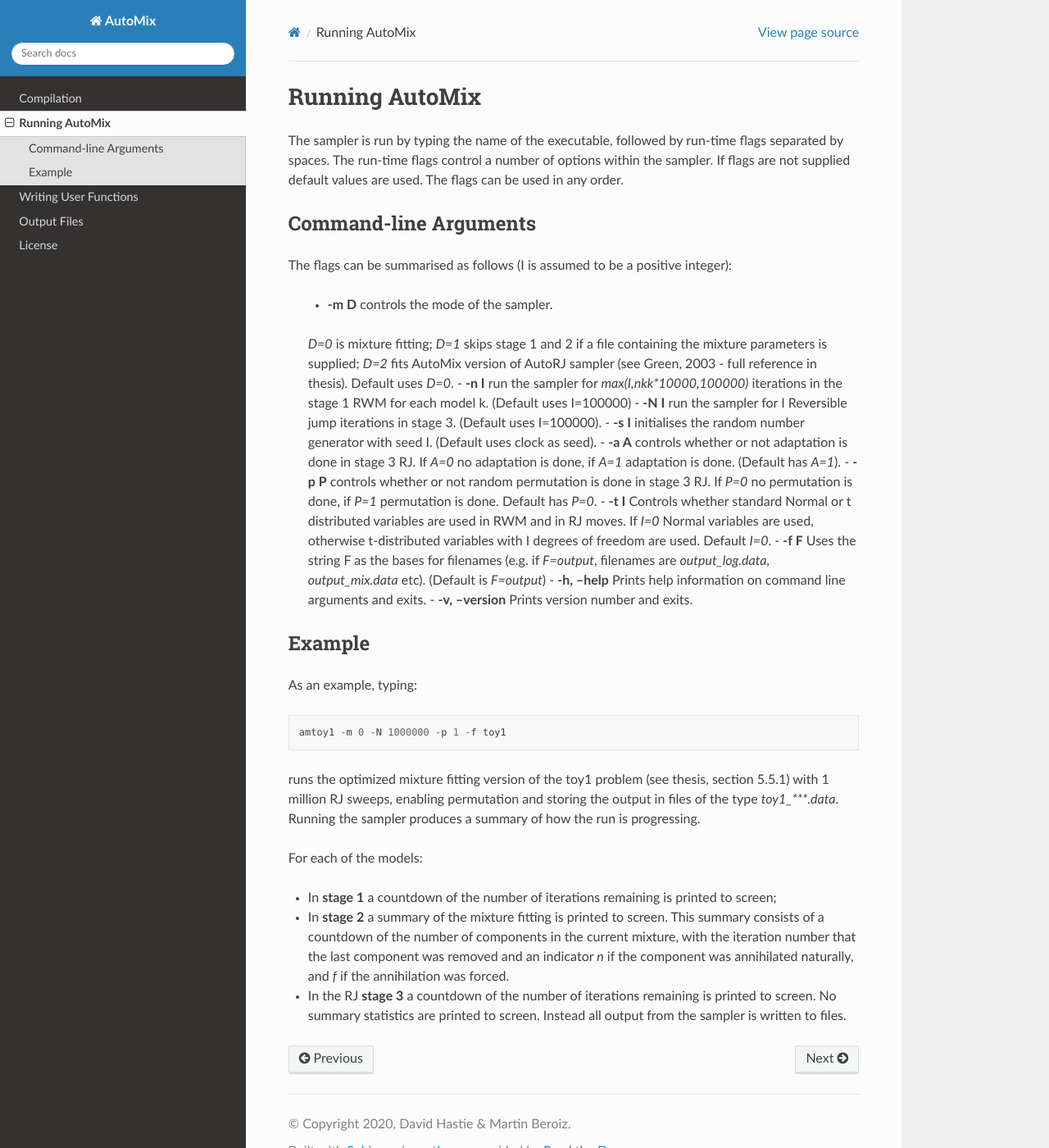
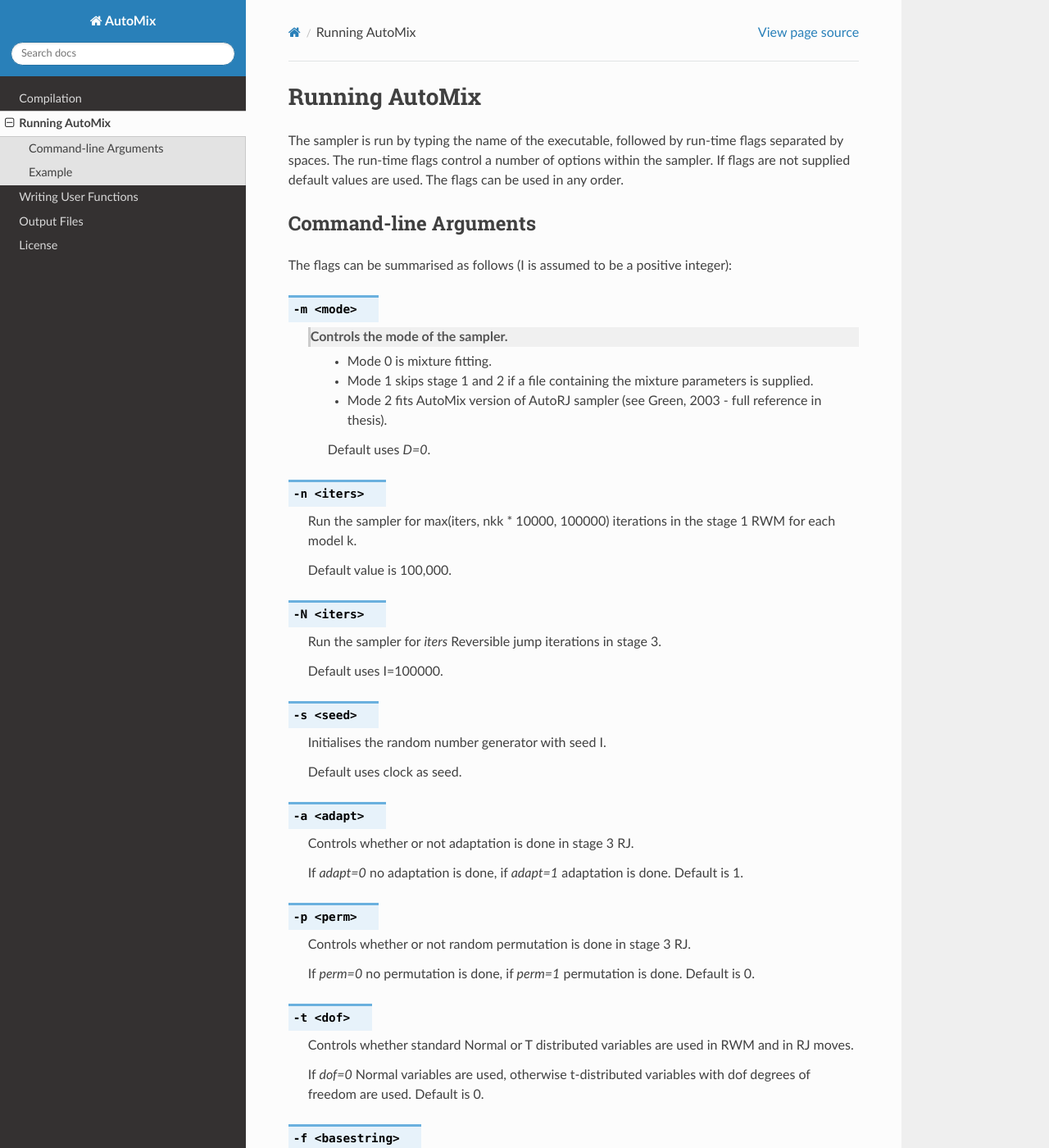
Before and after one commit to quatrope/AutoMix, a Sphinx documentation site: the page built from docs/running.rst, in a window 1280 px wide and 1400 px high. Shown: the whole window at 82% size. Built offline with Sphinx 7.4.7 and the Read the Docs theme 2.0.0, drawn with Linux system fonts in a browser that asks for light colours; the version number could not be read and is left out; some of the changed text lies outside the part shown.

Commit message:
Documentation

```diff
--- a/docs/compilation.rst
+++ b/docs/compilation.rst
@@ -3,7 +3,7 @@
 Compilation
 -----------
 
-To compile the AutoMix sampler for the examples included within the AutoMix package, the user should edit the `Makefile` (supplied) so that the appropriate C compiler is used. Other aspects of the Makefile may be edited if required (for example the compile flags, or libraries)
+To compile the AutoMix sampler for the examples included within the AutoMix package, the user should edit the `Makefile` (supplied) if required (for example the compile flags, or libraries)
 
 Optimized Compilation
 ^^^^^^^^^^^^^^^^^^^^^
--- a/docs/conf.py
+++ b/docs/conf.py
@@ -23,9 +23,9 @@
 author = 'David Hastie & Martin Beroiz'
 
 # Get the version from .c file
-with open(os.path.join('..', 'main.c'), 'r') as f:
+with open(os.path.join('..', 'automix.h'), 'r') as f:
     for line in f:
-        if line.startswith('#define VERSION'):
+        if line.startswith('#define AUTOMIX_VERSION'):
             _, _, __version__ = line.replace('"', '').split()
             break
 
--- a/docs/index.rst
+++ b/docs/index.rst
@@ -10,7 +10,7 @@
 
 The AutoMix package is a C program for Unix-like systems, implementing the automatic reversible jump MCMC sampler of the same name described in Chapters 4, 5, and 6 of David Hastie's Ph.D. thesis included in `docs/thesis`.
 
-.. note::
+.. warning::
 
     Potential users should carefully understand the limitations of using the AutoMix sampler.
     The reliability of results from this sampler depends on many factors, including the scaling of the parameters and the degree of multimodality of the within-model conditionals of the target distribution.
--- a/docs/running.rst
+++ b/docs/running.rst
@@ -13,20 +13,67 @@
 
 The flags can be summarised as follows (I is assumed to be a positive integer):
 
-  - **-m D** controls the mode of the sampler.
-  `D=0` is mixture fitting;
-  `D=1` skips stage 1 and 2 if a file containing the mixture parameters is supplied;
-  `D=2` fits AutoMix version of AutoRJ sampler (see Green, 2003 - full reference in thesis).
-  Default uses `D=0`.
-  - **-n I** run the sampler for `max(I,nkk*10000,100000)` iterations in the stage 1 RWM for each model k. (Default uses I=100000)
-  - **-N I** run the sampler for I Reversible jump iterations in stage 3. (Default uses I=100000).
-  - **-s I** initialises the random number generator with seed I. (Default uses clock as seed).
-  - **-a A** controls whether or not adaptation is done in stage 3 RJ. If `A=0` no adaptation is done, if `A=1` adaptation is done. (Default has `A=1`).
-  - **-p P** controls whether or not random permutation is done in stage 3 RJ. If `P=0` no permutation is done, if `P=1` permutation is done. Default has `P=0`.
-  - **-t I**      Controls whether standard Normal or t distributed variables are used in RWM and in RJ moves. If `I=0` Normal variables are used, otherwise t-distributed variables with I degrees of freedom are used. Default `I=0`.
-  - **-f F** Uses the string F as the bases for filenames (e.g. if `F=output`, filenames are `output_log.data`, `output_mix.data` etc). (Default is `F=output`)
-  - **-h, --help** Prints help information on command line arguments and exits.
-  - **-v, --version** Prints version number and exits.
+.. option:: -m <mode>
+
+   Controls the mode of the sampler.
+     - Mode 0 is mixture fitting.
+     - Mode 1 skips stage 1 and 2 if a file containing the mixture parameters is supplied.
+     - Mode 2 fits AutoMix version of AutoRJ sampler (see Green, 2003 - full reference in thesis).
+
+     Default uses `D=0`.
+
+.. option:: -n <iters>
+
+   Run the sampler for max(iters, nkk * 10000, 100000) iterations in the stage 1 RWM for each model k.
+
+   Default value is 100,000.
+
+.. option:: -N <iters>
+
+    Run the sampler for `iters` Reversible jump iterations in stage 3.
+
+    Default uses I=100000.
+
+.. option:: -s <seed>
+
+    Initialises the random number generator with seed I.
+
+    Default uses clock as seed.
+
+.. option:: -a <adapt>
+
+    Controls whether or not adaptation is done in stage 3 RJ.
+
+    If `adapt=0` no adaptation is done, if `adapt=1` adaptation is done.
+    Default is 1.
+
+.. option:: -p <perm>
+
+    Controls whether or not random permutation is done in stage 3 RJ.
+
+    If `perm=0` no permutation is done, if `perm=1` permutation is done.
+    Default is 0.
+
+.. option:: -t <dof>
+
+    Controls whether standard Normal or T distributed variables are used in RWM and in RJ moves.
+
+    If `dof=0` Normal variables are used, otherwise t-distributed variables with dof degrees of freedom are used.
+    Default is 0.
+
+.. option:: -f <basestring>
+
+    Uses the string `basestring` as the basis for filenames (e.g. if `basestring=output`, filenames will be named `output_log.data`, `output_mix.data` etc).
+
+    Default is "output".
+
+.. option:: [-h, --help]
+
+    Prints help information on command line arguments and exits.
+
+.. option:: [-v, --version]
+
+    Prints AutoMix version number and exits.
 
 Example
 ^^^^^^^
@@ -35,7 +82,7 @@
 
     amtoy1 -m 0 -N 1000000 -p 1 -f toy1
 
-runs the optimized mixture fitting version of the toy1 problem (see thesis, section 5.5.1) with 1 million RJ sweeps, enabling permutation and storing the output in files of the type `toy1_***.data`.
+runs the optimized mixture fitting version of the toy1 problem (see thesis, section 5.5.1) with 1 million RJ sweeps, enabling permutation and storing the output in files of the type `toy1_*.data`.
 Running the sampler produces a summary of how the run is progressing.
 
 For each of the models:
```
Also changed, not shown: other parts of docs/compilation.rst (+1 -1 lines), other parts of docs/index.rst (+1 -1 lines), README.md (+3 -3 lines), docs/user.rst (+17 -9 lines), 1 other file.
